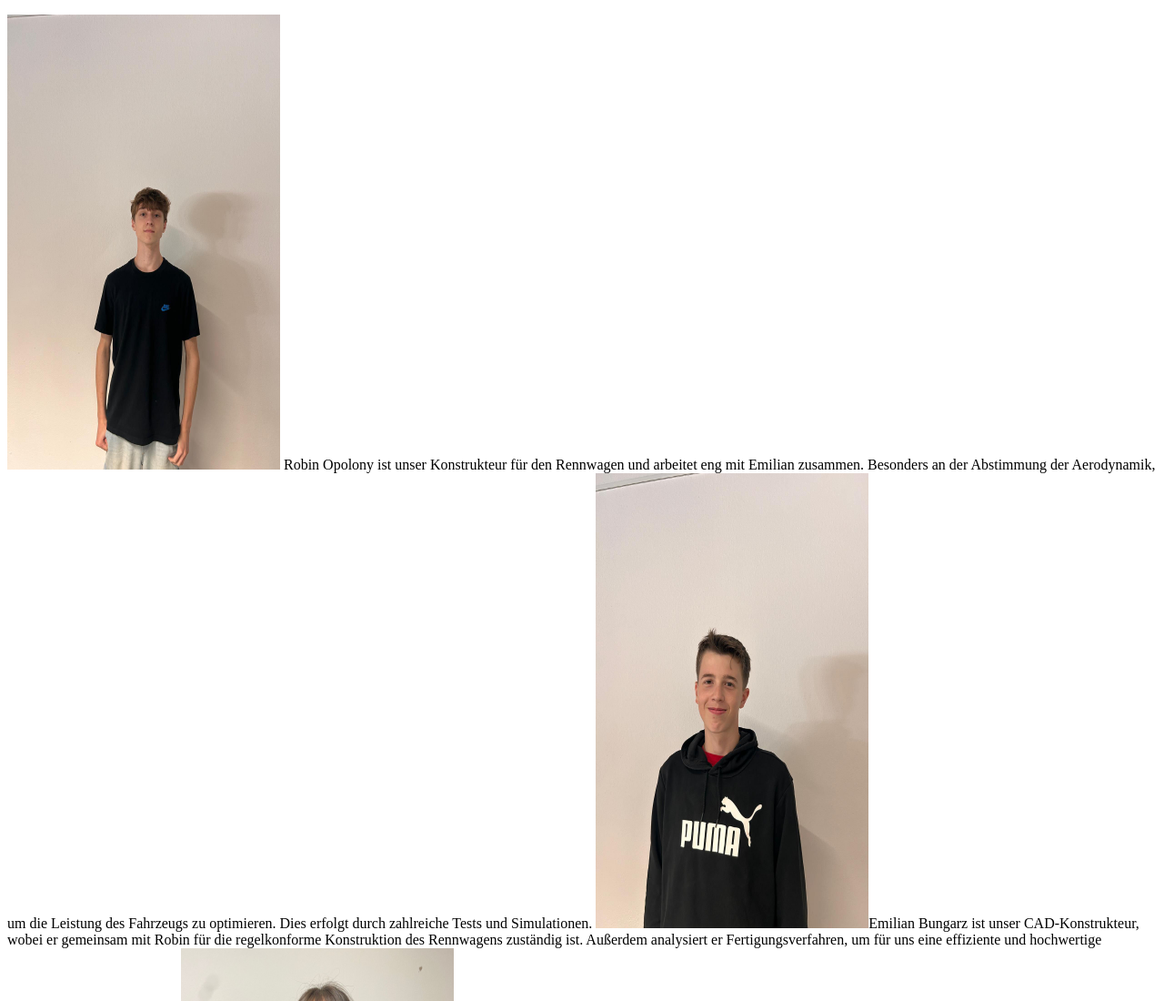
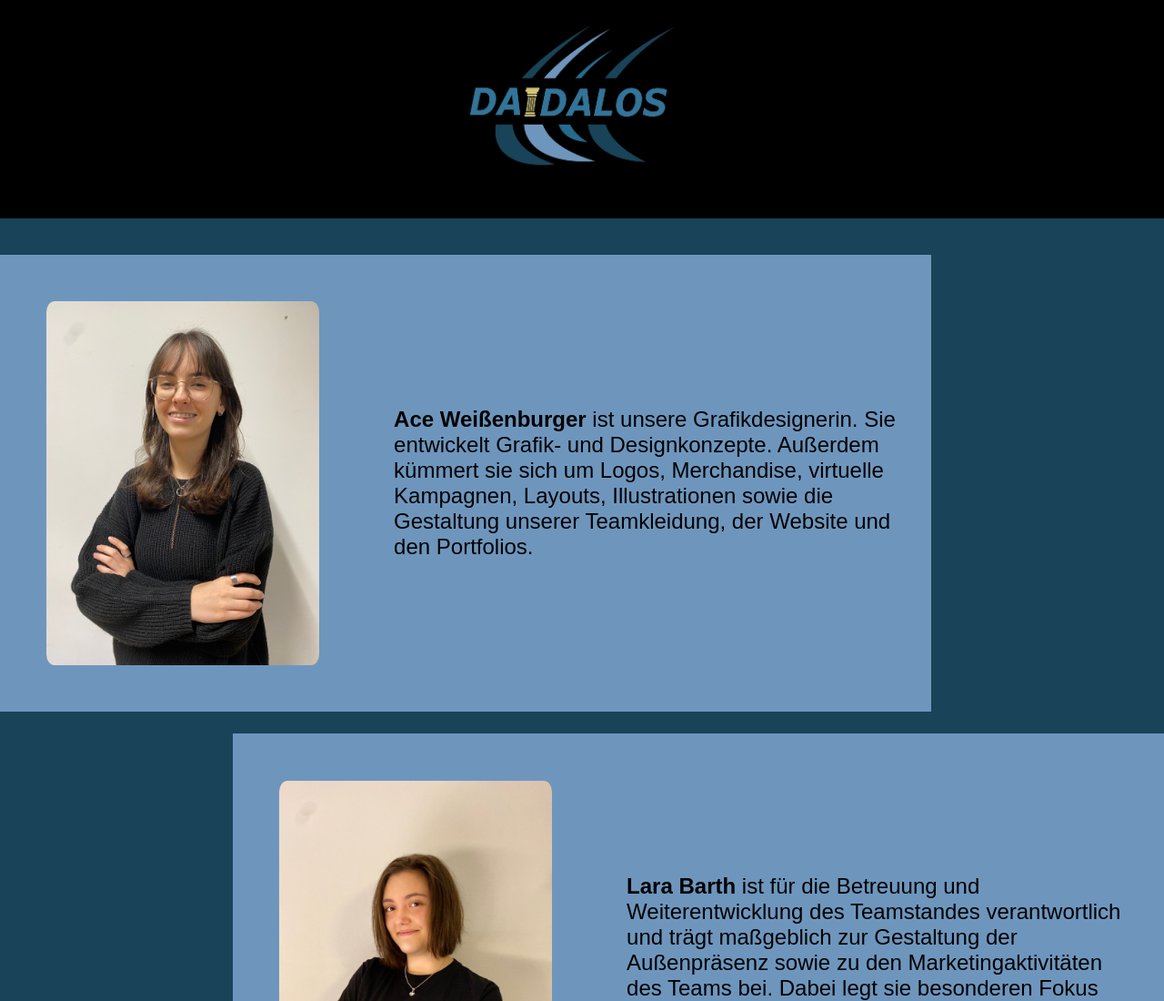
Before and after one commit to artur201h/Daidalos_Website, a plain HTML site: page index.html in a window 1280 px wide. Shown: the top 1100 px of the page at 91% size. Drawn offline with Linux system fonts and the light colour scheme.

Commit message:
The Introductions of the roles and Logo as header

```diff
--- a/index.html
+++ b/index.html
@@ -1,24 +1,60 @@
 <!DOCTYPE html>
-
-<html>
+<html lang="de">
   <head>
+    <meta charset="utf-8">
+    <meta name="viewport" content="width=device-width, initial-scale=1.0">
+    <title>Daildalos</title>
+    <link rel="stylesheet" href="./styles.css">
   </head>
   <body>
-		<p><img src="Robin.jpeg" width="300" height="500"> Robin Opolony ist unser Konstrukteur für den Rennwagen und arbeitet eng mit Emilian zusammen. Besonders an der Abstimmung der Aerodynamik, um die Leistung des Fahrzeugs zu optimieren. Dies erfolgt durch zahlreiche Tests und Simulationen.
+    <header class="header">
+      <img src="Logo.png">
+    </header>
+    <div class="introduction">
 
-		<img src="Emilian.jpeg" width="300" height="500">Emilian Bungarz ist unser CAD-Konstrukteur, wobei er gemeinsam mit Robin für die regelkonforme Konstruktion des Rennwagens zuständig ist. Außerdem analysiert er Fertigungsverfahren, um für uns eine effiziente und hochwertige Produktion zu gewährleisten.
-
-		<img src="Ace.jpeg" width="300" height="500">Ace Weißenburger ist unsere Grafikdesignerin. Sie entwickelt Grafik- und Designkonzepte. Außerdem kümmert sie sich um  Logos, Merchandise, virtuelle Kampagnen, Layouts, Illustrationen sowie die Gestaltung unserer Teamkleidung, der Website und den Portfolios.
-
-		<img src="Lara.jpeg" width="300" height="500">Lara Barth ist für die Betreuung und Weiterentwicklung des Teamstandes verantwortlich und trägt maßgeblich zur Gestaltung der Außenpräsenz sowie zu den Marketingaktivitäten des Teams bei. Dabei legt sie besonderen Fokus darauf, das Interesse junger Schüler*innen am internationalen Technologie-Wettbewerb zu wecken.
-
-		<img src="Mina.jpeg" width="300" height="500">Mina Langer ist unsere „Frau für alles“. Sie trägt die Hauptverantwortung für die Einhaltung der Wettbewerbsregeln und das Management der verfügbaren Ressourcen. Zusätzlich unterstützt sie Lara bei der Gestaltung der Außenpräsenz sowie bei Marketingaktivitäten des Teams.
-
-		<img src="Sophie.jpeg" width="300" height="500">Sophie Bolle ist unsere Teammanagerin. Als solche koordiniert sie die Arbeitsabläufe, erstellt Zeitpläne und Aufgabenlisten. Außerdem ist sie für die Betreuung und Weiterentwicklung des Teamstandes verantwortlich und trägt maßgeblich zur Gestaltung der Außenpräsenz sowie zu den Marketingaktivitäten des Teams bei.
-		</p> Erklärung zum Namen Daidalos:
+      <div class="person left">
+        <img src="Ace.jpeg" width="300" height="500">
+        <p>
+        <b>Ace Weißenburger</b> ist unsere Grafikdesignerin. Sie entwickelt Grafik- und Designkonzepte. Außerdem kümmert sie sich um  Logos, Merchandise, virtuelle Kampagnen, Layouts, Illustrationen sowie die Gestaltung unserer Teamkleidung, der Website und den Portfolios.
+        </p>
+      </div>
+      <div class="person right">
+        <img src="Lara.jpeg" width="300" height="500">
+        <p>
+          <b>Lara Barth</b> ist für die Betreuung und Weiterentwicklung des Teamstandes verantwortlich und trägt maßgeblich zur Gestaltung der Außenpräsenz sowie zu den Marketingaktivitäten des Teams bei. Dabei legt sie besonderen Fokus darauf, das Interesse junger Schüler*innen am internationalen Technologie-Wettbewerb zu wecken.
+        </p>
+      </div>
+      <div class="person left">
+        <img src="Mina.jpeg" width="300" height="500">
+        <p>
+        <b>Mina Langer</B> ist unsere „Frau für alles“. Sie trägt die Hauptverantwortung für die Einhaltung der Wettbewerbsregeln und das Management der verfügbaren Ressourcen. Zusätzlich unterstützt sie Lara bei der Gestaltung der Außenpräsenz sowie bei Marketingaktivitäten des Teams.
+        </p>
+      </div>
+      <div class="person right">
+        <img src="Sophie.jpeg" width="300" height="500">
+        <p>
+        <b>Sophie Bolle</b> ist unsere Teammanagerin. Als solche koordiniert sie die Arbeitsabläufe, erstellt Zeitpläne und Aufgabenlisten. Außerdem ist sie für die Betreuung und Weiterentwicklung des Teamstandes verantwortlich und trägt maßgeblich zur Gestaltung der Außenpräsenz sowie zu den Marketingaktivitäten des Teams bei.
+        </p>
+      </div>
+      <div class="person left">
+        <img src="Robin.jpeg">
+        <p>
+        <b>Robin Opolony</b> ist unser Konstrukteur für den Rennwagen und arbeitet eng mit Emilian zusammen. Besonders an der Abstimmung der Aerodynamik, um die Leistung des Fahrzeugs zu optimieren. Dies erfolgt durch zahlreiche Tests und Simulationen.
+        </p>
+      </div>
+      <div class="person right">
+        <img src="Emilian.jpeg" width="300" height="500">
+        <p>
+          <b>Emilian Bungarz</b> ist unser CAD-Konstrukteur, wobei er gemeinsam mit Robin für die regelkonforme Konstruktion des Rennwagens zuständig ist. Außerdem analysiert er Fertigungsverfahren, um für uns eine effiziente und hochwertige Produktion zu gewährleisten.
+        </p>
+      </div>
+    </div>
+     <!-- <p>
+      Erklärung zum Namen Daidalos:
       Daidalos war nicht nur eine berühmte Figur der griechischen Mythologie, sondern gilt auch als Symbol für Erfindungsreichtum und technisches Können. Er war ein genialer Handwerker, Architekt und Ingenieur, der viele technische Meisterwerke erschuf. Sein bekanntestes Werk ist das Labyrinth auf Kreta, ein komplexes Bauwerk, das den Minotaurus einschloss und als frühes Beispiel für ausgeklügelte Ingenieurskunst gilt. Außerdem soll er verschiedene Maschinen, kunstvolle Skulpturen und Vorrichtungen erfunden haben, die seine Fähigkeiten in Mechanik und Konstruktion zeigen.
       Die Geschichte von Daidalos und seinem Sohn Ikarus – der Bau der Flügel aus Federn und Wachs – zeigt nicht nur seine Kreativität, sondern auch ein frühes Verständnis für physikalische Prinzipien wie Auftrieb, Flug und das Verhalten von Materialien unter Hitze. Insofern gilt Daidalos als eine Art Urvater der Technik und des Ingenieurwesens, dessen Ideen und Geschichten bis heute Menschen inspirieren, innovativ zu denken und technische Herausforderungen kreativ zu lösen.
        Zusammenfassend: Daidalos steht für Erfindergeist, technisches Wissen und die Verbindung von Kreativität und Ingenieurskunst – eine Figur, die Mythologie und Wissenschaft miteinander vereint.
-		<p>
+    </p>
+     -->
   </body>
 </html>
--- /dev/null
+++ b/styles.css
@@ -0,0 +1,62 @@
+
+* {
+  box-sizing: border-box;
+}
+
+body {
+  margin: 0;
+  font-family: sans-serif;
+  background-color: #194358;
+}
+
+.header {
+  margin-bottom: 5vh;
+  height: 30vh;
+  background-color: #000;
+  display: flex;
+  justify-content: center;
+}
+.header img {
+}
+
+.introduction {
+  display: flex;
+  flex-direction: column;
+  justify-content: center;
+  align-items: center;
+  gap: 3vh;
+  max-width: 1400px;
+  margin: 0 auto;
+}
+
+.left {
+  margin-left: -20%;
+}
+
+.right {
+  margin-right: -20%;
+}
+
+.person {
+  font-size: 3vh;
+	width: 80%;
+  background-color: #6e96bd;
+  display: flex;
+}
+.person img {
+  margin: 5%;
+  border-radius: 3%;
+  max-width: 30%;
+  height: 50vh;
+  object-fit: cover;
+}
+.person p {
+  width: 70%;
+  padding: 3%;
+  margin: auto;
+}
+
+.introduction::after {
+  content: "";
+  width: 350px;
+}
```
Also changed, not shown: Logo.png (added). Lines whose indentation alone changed are shown as unchanged.
